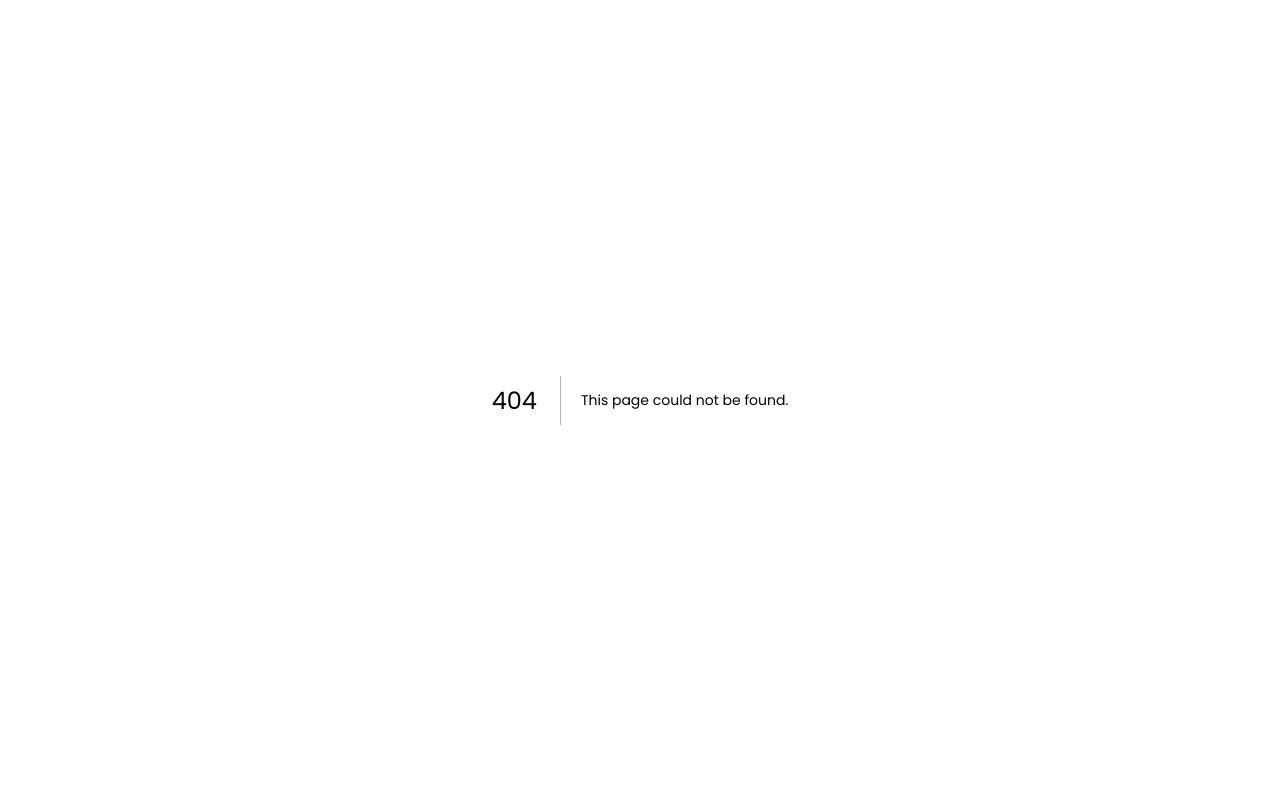
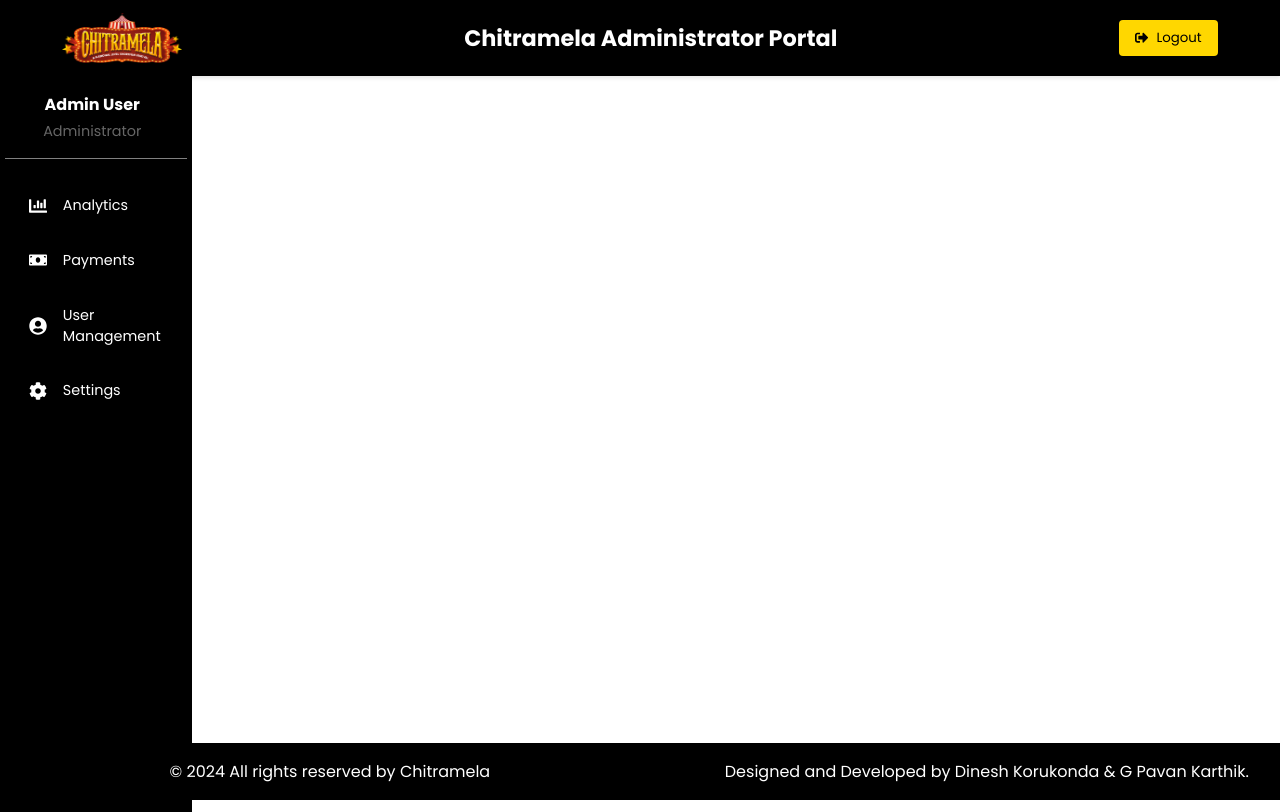
Before and after one commit to dinexh/Kino2.O, a Next.js app in the folder my-app/: page /adminstrative/dashboard in a window 1280 px wide. Before the commit this address had no page. Built offline with nearby package versions, Linux system fonts and the light colour scheme.

Commit message:
added dashboard

```diff
--- /dev/null
+++ b/my-app/src/app/(pages)/adminstrative/dashboard/page.css
@@ -0,0 +1,76 @@
+.DashboardComponent {
+    width: 100%;
+    min-height: 100vh;
+    display: flex;
+    flex-direction: column;
+}
+
+.DashboardComponent-in {
+    width: 100%;
+    flex: 1;
+    display: flex;
+    flex-direction: column;
+}
+
+.DashboardComponent-Nav {
+    width: 100%;
+    position: sticky;
+    top: 0;
+    z-index: 100;
+}
+
+.DashboardComponent-one {
+    width: 100%;
+    flex: 1;
+}
+
+.DashboardComponent-one-in {
+    width: 100%;
+    display: flex;
+    height: 100%;
+}
+
+.DC-sideBar {
+    width: 250px;
+    min-width: 250px;
+    height: calc(100vh - 64px); /* Adjust based on your navbar height */
+    position: sticky;
+    top: 64px; /* Should match your navbar height */
+}
+
+.DC-one {
+    flex: 1;
+    height: calc(100vh - 64px);
+    overflow-y: auto;
+    padding: 20px;
+}
+
+@media all and (max-width: 1024px) {
+    .DC-sideBar {
+        width: 200px;
+        min-width: 200px;
+    }
+}
+
+@media all and (max-width: 768px) {
+    .DashboardComponent {
+        width: 100%;
+        min-width: 320px;
+    }
+
+    .DashboardComponent-one-in {
+        flex-direction: column;
+    }
+
+    .DC-sideBar {
+        width: 100%;
+        height: auto;
+        position: relative;
+        top: 0;
+    }
+
+    .DC-one {
+        width: 100%;
+        height: auto;
+    }
+}
--- /dev/null
+++ b/my-app/src/app/(pages)/adminstrative/dashboard/page.js
@@ -0,0 +1,64 @@
+"use client";
+
+import React from "react";
+import { useState, useEffect } from "react";
+
+// imports start here
+import DashboardNav from "../../components/navdash/navdash";
+import DashboardFooter from "../../components/footer/footerdash";
+import Sidebar from "../../components/sidebar/sidebar";
+
+import './page.css'
+
+const Dashboard = ({ children }) => {
+
+  const [userDetails, setUserDetails] = useState({
+    username: "",
+    name: "",
+    role: "",
+});
+
+useEffect(() => {
+    try {
+      const user = JSON.parse(localStorage.getItem("user"));
+      if (user) {
+        setUserDetails({
+            username: user.username,
+            name: user.name,
+            role: user.role,
+        });
+      }
+    } catch (error) {
+      console.error("Error loading user details:", error);
+      // Optionally redirect to login page if user data is invalid
+      // window.location.href = '/auth/login';
+    }
+}, []);
+
+  return (
+    <div className="DashboardComponent">
+      <div className="DashboardComponent-in">
+        <div className="DashboardComponent-Nav">
+          <DashboardNav userDetails={userDetails}/>
+        </div>
+        <div className="DashboardComponent-one">
+          <div className="DashboardComponent-one-in">
+            <div className="DC-sideBar">
+                <Sidebar />
+            </div>
+            <div className="DC-one">
+              {children}
+            </div>
+          </div>
+        </div>
+        <div className="DashboardComponent-Footer">
+          <div className="DashboardComponent-Footer-in">
+            <DashboardFooter />
+          </div>
+        </div>
+      </div>
+    </div>
+  );
+};
+
+export default Dashboard;
--- a/my-app/src/app/(pages)/components/footer/footerdash.js
+++ b/my-app/src/app/(pages)/components/footer/footerdash.js
@@ -1,4 +1,4 @@
-import './DashboardFooter.css';
+import './footerdash.css';
 
 const DashboardFooter = () => {
     return (
--- a/my-app/src/app/(pages)/components/navdash/navdash.js
+++ b/my-app/src/app/(pages)/components/navdash/navdash.js
@@ -1,6 +1,6 @@
-import './DashboardNav.css';
+import './navdash.css';
 import Image from 'next/image';
-import logo from '../../../../../assets/newlogo.png';
+import logo from '../../../Assets/newlogo.png';
 import { FaSignOutAlt } from 'react-icons/fa';
 import { useRouter } from 'next/navigation';
 import { useState } from 'react';
--- /dev/null
+++ b/my-app/src/app/(pages)/components/sidebar/sidebar.css
@@ -0,0 +1,75 @@
+.dashboard-sidenav {
+    width: 15%;
+    background-color: black;
+    color: gold;
+    height: calc(100vh - 60px);
+    position: fixed;
+}
+.dashboard-sidebnav-in {
+    width: 95%;
+    height: 100%;
+    margin: 0 auto;
+}
+.admin-info {
+    width: 100%;
+    padding: 1rem;
+    border-bottom: 1px solid grey;
+    margin-bottom: 1rem;
+    display: flex;
+    align-items: center;
+    gap: 1rem;
+}
+.admin-info-in {
+    width: 95%;
+    display: flex;
+    flex-direction: column;
+    justify-content: center;
+    align-items: center;
+}
+.admin-info-in h3 {
+    margin: 0;
+    font-size: 1rem;
+    color: white;
+}
+.dashboard-sidebnav-menu {
+    width: 100%;
+    padding: 0.5rem;
+}
+.dashboard-sidebnav-menu-in {
+    width: 100%;
+}
+.dashboard-nav-links {
+    display: flex;
+    flex-direction: column;
+    width: 100%;
+    gap: 0.5rem;
+}
+.dashboard-nav-link {
+    display: flex;
+    align-items: center;
+    gap: 1rem;
+    padding: 0.8rem 1rem;
+    color: white;
+    text-decoration: none;
+    transition: all 0.3s ease;
+    border-radius: 4px;
+}
+.dashboard-nav-link:hover {
+    background: #1a1a1a;
+    border-left: 4px solid gold;
+    padding-left: calc(1rem - 4px);
+}
+.dashboard-nav-link svg {
+    width: 18px;
+    height: 18px;
+    min-width: 18px;
+}
+.dashboard-nav-link span {
+    font-size: 0.9rem;
+}
+.user-role {
+    font-size: 0.9rem;
+    color: #666;
+    display: block;
+    margin-top: 4px;
+}
--- /dev/null
+++ b/my-app/src/app/(pages)/components/sidebar/sidebar.js
@@ -0,0 +1,43 @@
+import './sideBar.css';
+import Link from 'next/link';
+import {
+    FaChartBar,
+    FaUserCircle,
+    FaCog,
+    FaMoneyBill
+} from 'react-icons/fa';
+
+const DashboardSidenav = ({ userName = 'Admin User', userRole = 'Administrator' }) => {
+    return (
+        <aside className="dashboard-sidenav">
+            <div className="dashboard-sidebnav-in">
+                <div className="admin-info">
+                    <div className="admin-info-in">
+                        <h3>{userName}</h3>
+                        <span className="user-role">{userRole}</span>
+                    </div>
+                </div>
+                <div className="dashboard-sidebnav-menu">
+                    <div className="dashboard-sidebav-menu-in">
+                        <div className="dashboard-nav-links">
+                            <Link href="/" className="dashboard-nav-link">
+                                <FaChartBar /> <span>Analytics</span>
+                            </Link>
+                            <Link href="/auth/dashboard/Options/payment" className="dashboard-nav-link">
+                                <FaMoneyBill /> <span>Payments</span>
+                            </Link>
+                            <Link href="/auth/dashboard/Options/users" className="dashboard-nav-link">
+                                <FaUserCircle /> <span>User Management</span>
+                            </Link>
+                            <Link href="/auth/dashboard/Options/settings" className="dashboard-nav-link">
+                                <FaCog /> <span>Settings</span>
+                            </Link>
+                        </div>
+                    </div>
+                </div>
+            </div>
+        </aside>
+    );
+}
+
+export default DashboardSidenav;
```
